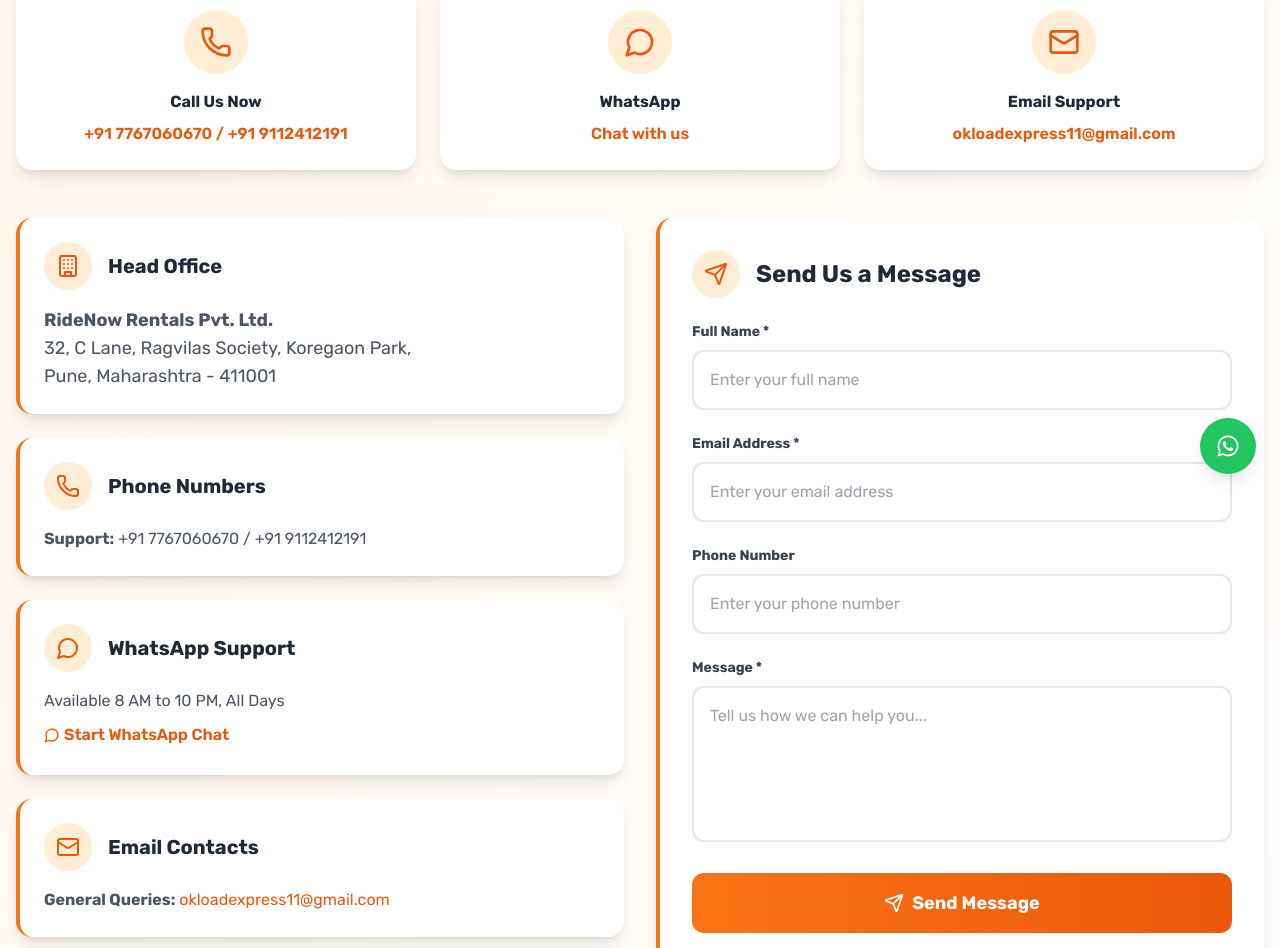
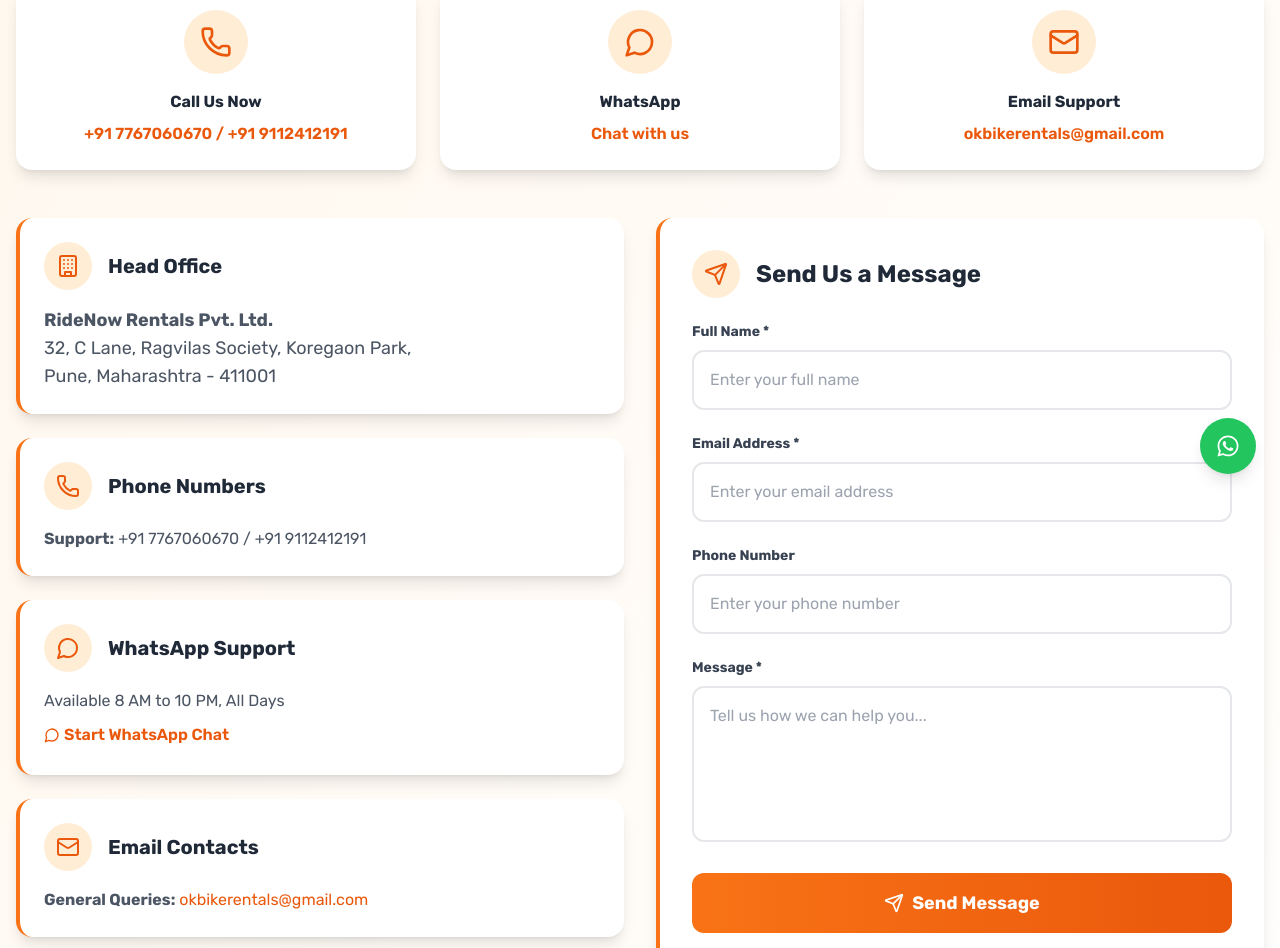
Before and after one commit to rishiram21/okbike_final_frontend_users, a React (Vite) app: page /contactus in a window 1280 px wide. Shown: the part 302-1250 px from the top of the page. Built offline with nearby package versions, Linux system fonts and the light colour scheme.

Commit message:
01-07-2025

```diff
--- a/index.html
+++ b/index.html
@@ -4,19 +4,21 @@
     <meta charset="UTF-8" />
     <link rel="icon" type="image/svg+xml" href="/image.jpg" />
     <meta name="viewport" content="width=device-width, initial-scale=1.0" />
-    <title>Okbikes</title>
+    <title>OkBike</title>
     <link href="https://fonts.googleapis.com/css2?family=Roboto:wght@400;500;700&display=swap" rel="stylesheet">
-
-    <!-- Google tag (gtag.js) -->
-    <script async src="https://www.googletagmanager.com/gtag/js?id=AW-17243026125"></script>
-    <script>
-      window.dataLayer = window.dataLayer || [];
-      function gtag(){dataLayer.push(arguments);}
-      gtag('js', new Date());
-      gtag('config', 'AW-17243026125');
-    </script>
+    <!-- Google Tag Manager -->
+    <script>(function(w,d,s,l,i){w[l]=w[l]||[];w[l].push({'gtm.start':
+    new Date().getTime(),event:'gtm.js'});var f=d.getElementsByTagName(s)[0],
+    j=d.createElement(s),dl=l!='dataLayer'?'&l='+l:'';j.async=true;j.src=
+    'https://www.googletagmanager.com/gtm.js?id='+i+dl;f.parentNode.insertBefore(j,f);
+    })(window,document,'script','dataLayer','GTM-TBRGWB8J');</script>
+    <!-- End Google Tag Manager -->
   </head>
   <body>
+    <!-- Google Tag Manager (noscript) -->
+    <noscript><iframe src="https://www.googletagmanager.com/ns.html?id=GTM-TBRGWB8J"
+    height="0" width="0" style="display:none;visibility:hidden"></iframe></noscript>
+    <!-- End Google Tag Manager (noscript) -->
     <div id="root"></div>
     <script type="module" src="/src/main.jsx"></script>
   </body>
--- a/src/components/Footer.jsx
+++ b/src/components/Footer.jsx
@@ -93,10 +93,10 @@
               <div className="flex items-center gap-3">
                 <FaEnvelope className="text-orange-400 flex-shrink-0" size={16} />
                 <a
-                  href="mailto:okloadexpress11@gmail.com"
+                  href="mailto:okbikerentals.com"
                   className="text-gray-300 text-sm hover:text-orange-400 transition-colors"
                 >
-                  okloadexpress11@gmail.com
+                  okbikerentals@gmail.com
                 </a>
               </div>
             </div>
@@ -115,12 +115,12 @@
                   label: "Facebook",
                   color: "hover:bg-blue-600"
                 },
-                {
-                  icon: FaYoutube,
-                  href: "#",
-                  label: "YouTube",
-                  color: "hover:bg-red-600"
-                },
+                // {
+                //   icon: FaYoutube,
+                //   href: "#",
+                //   label: "YouTube",
+                //   color: "hover:bg-red-600"
+                // },
                 {
                   icon: FaInstagram,
                   href: "https://www.instagram.com/okbikerentals?igsh=OTQyM3Y2cDMweGY3",
@@ -129,7 +129,7 @@
                 },
                 {
                   icon: FaLinkedinIn,
-                  href: "#",
+                  href: "https://www.linkedin.com/company/ok-bike-rentals",
                   label: "LinkedIn",
                   color: "hover:bg-blue-700"
                 },
--- a/src/pages/Aboutus.jsx
+++ b/src/pages/Aboutus.jsx
@@ -42,7 +42,7 @@
             </div>
             <div className="bg-white rounded-2xl shadow-xl p-8 md:p-12 border border-gray-100">
               <p className="text-lg md:text-xl text-gray-700 leading-relaxed text-center">
-                Founded in [Year], OK Bikes was born out of the frustration of limited, expensive, and unreliable rental options. What started with just a few bikes in Koregaon Park has now grown into a city-wide service helping thousands of users move freely every day.
+                Founded in 2024, OK Bikes was born out of the frustration of limited, expensive, and unreliable rental options. What started with just a few bikes in Koregaon Park has now grown into a city-wide service helping thousands of users move freely every day.
               </p>
             </div>
           </div>
--- a/src/pages/ContactUs.jsx
+++ b/src/pages/ContactUs.jsx
@@ -73,7 +73,7 @@
               <MessageCircle className="w-8 h-8 text-orange-600" />
             </div>
             <h3 className="font-bold text-gray-800 mb-2">WhatsApp</h3>
-            <a href="https://wa.me/919876543210" className="text-orange-600 font-semibold hover:underline">
+            <a href="https://wa.me/9112412191" className="text-orange-600 font-semibold hover:underline">
               Chat with us
             </a>
           </div>
@@ -83,8 +83,8 @@
               <Mail className="w-8 h-8 text-orange-600" />
             </div>
             <h3 className="font-bold text-gray-800 mb-2">Email Support</h3>
-            <a href="mailto:okloadexpress11@gmail.com" className="text-orange-600 font-semibold hover:underline">
-              okloadexpress11@gmail.com
+            <a href="mailto:okbikerentals@gmail.com" className="text-orange-600 font-semibold hover:underline">
+              okbikerentals@gmail.com
             </a>
           </div>
         </div>
@@ -111,7 +111,7 @@
 
             <ContactCard icon={MessageCircle} title="WhatsApp Support">
               <p>Available 8 AM to 10 PM, All Days</p>
-              <a href="https://wa.me/919876543210" className="inline-flex items-center mt-2 text-orange-600 hover:text-orange-700 font-semibold">
+              <a href="https://wa.me/9112412191" className="inline-flex items-center mt-2 text-orange-600 hover:text-orange-700 font-semibold">
                 <MessageCircle className="w-4 h-4 mr-1" />
                 Start WhatsApp Chat
               </a>
@@ -119,7 +119,7 @@
 
             <ContactCard icon={Mail} title="Email Contacts">
               <div className="space-y-2">
-                <p><strong>General Queries:</strong> <a href="mailto:okloadexpress11@gmail.com" className="text-orange-600 hover:underline">okloadexpress11@gmail.com</a></p>
+                <p><strong>General Queries:</strong> <a href="mailto:okbikerentals@gmail.com" className="text-orange-600 hover:underline">okbikerentals@gmail.com</a></p>
 
               </div>
             </ContactCard>
--- a/src/pages/Invoice.jsx
+++ b/src/pages/Invoice.jsx
@@ -235,8 +235,8 @@
               <h2 className="text-lg font-bold tracking-wide uppercase mb-1">
                 Invoice
               </h2>
-              <div className="bg-orange-700 px-2 py-1 rounded inline-block">
-                <p className="text-orange-100 text-xs font-medium">
+              <div className="bg-white px-2 py-1 rounded inline-block">
+                <p className="text-black text-xs font-medium">
                   OKB-{booking?.bookingId}
                 </p>
               </div>
@@ -514,7 +514,7 @@
                     d="M3 8l7.89 5.26a2 2 0 002.22 0L21 8M5 19h14a2 2 0 002-2V7a2 2 0 00-2-2H5a2 2 0 00-2 2v10a2 2 0 002 2z"
                   />
                 </svg>
-                <span className="text-xs">okloadexpress11@gmail.com</span>
+                <span className="text-xs">okbikerentals@gmail.com</span>
               </div>
               <div className="flex items-center">
                 <svg
```
Also changed, not shown: 1 other file (tests, documents, lock files or other folders).
